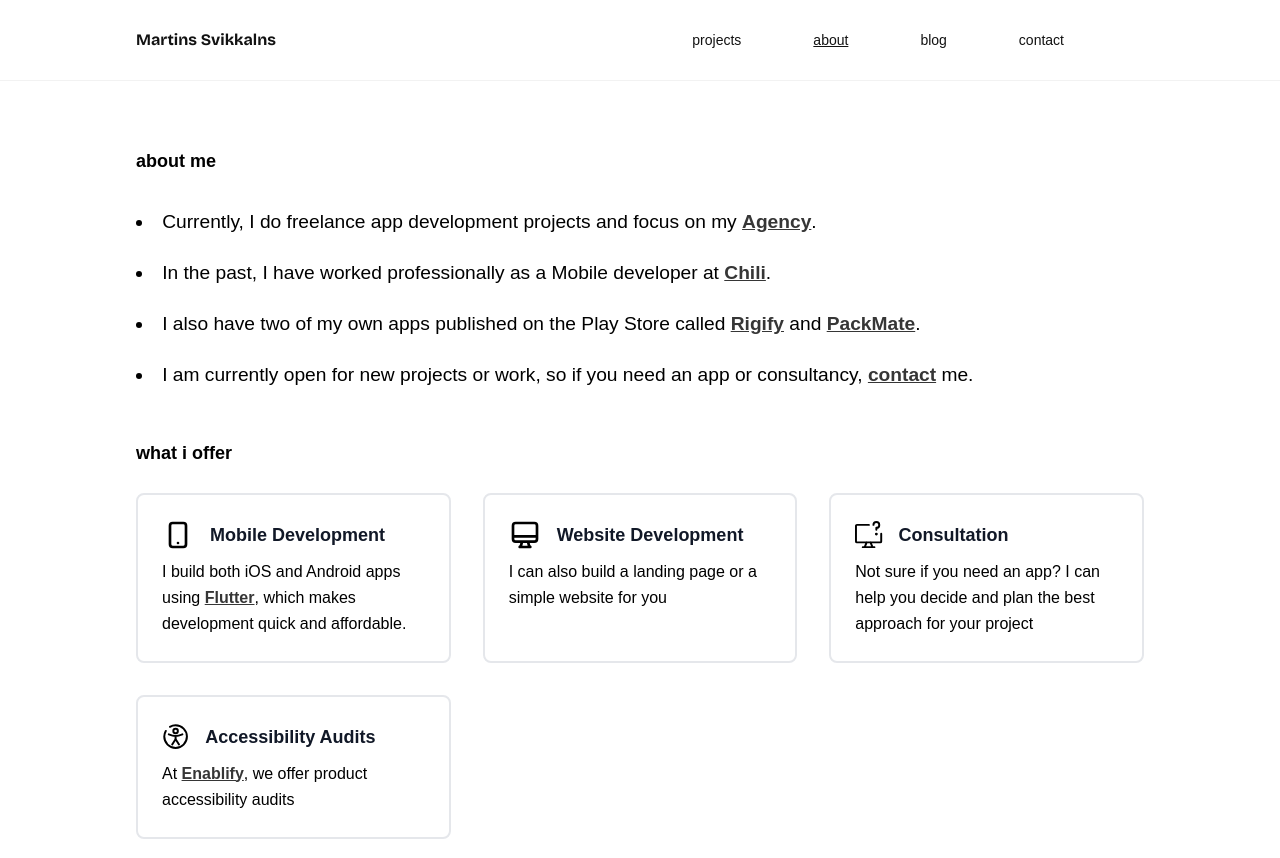
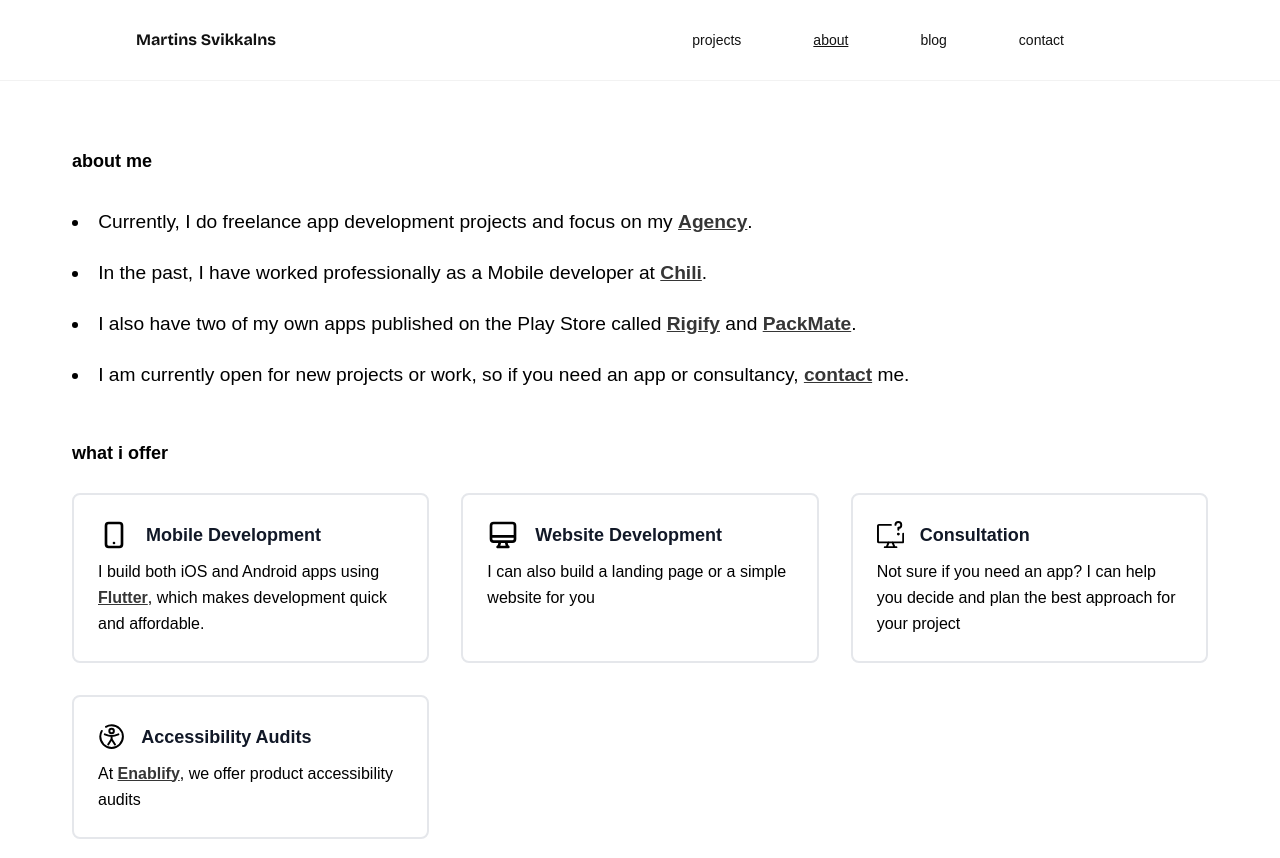
Before and after one commit to hepnn/hepn.me, an Astro site: page /about in a window 1280 px wide. Shown: the top 858 px of the page. Built offline with nearby package versions, Linux system fonts and the light colour scheme; Astro itself is replaced by a stand-in of ours; a web font is replaced by a local one.

Commit message:
padd on mb

```diff
--- a/src/components/about/AboutComponent.astro
+++ b/src/components/about/AboutComponent.astro
@@ -14,7 +14,7 @@
 </style>
 
 <section
-    class="mx-auto w-full lg:px-24 max-w-7xl md:px-12 items-center px-8 py-6"
+    class="mx-auto w-full lg:px-24 max-w-7xl md:px-12 lg:items-center lg:px-8 lg:py-6"
 >
     <div class="p-10">
         <div class="mb-10">
```
